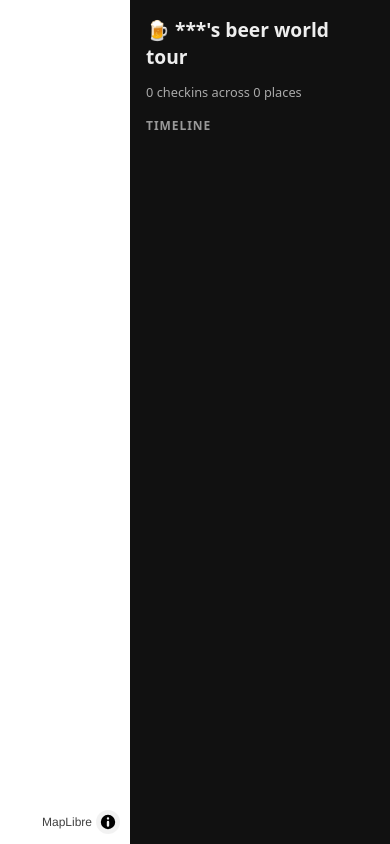
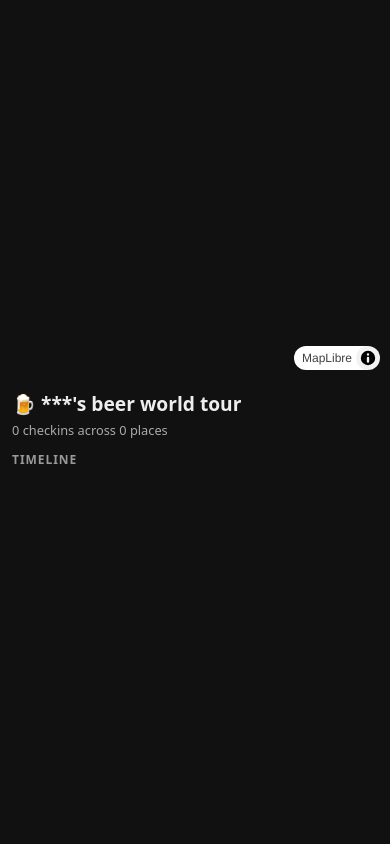
Before and after one commit to ahobsonsayers/untrakkd, a FastAPI app: page / in a window 390 px wide. Run offline with FastAPI, Linux system fonts and the light colour scheme.

Commit message:
Make map mobile-friendly and add scrubbing timeline

```diff
--- a/src/tilleytracker/templates/index.html
+++ b/src/tilleytracker/templates/index.html
@@ -7,24 +7,39 @@
   <link rel="stylesheet" href="https://unpkg.com/maplibre-gl@4.7.1/dist/maplibre-gl.css">
   <script src="https://unpkg.com/maplibre-gl@4.7.1/dist/maplibre-gl.js"></script>
   <style>
-    body { margin: 0; font-family: system-ui, sans-serif; display: flex; height: 100vh; }
+    html, body { margin: 0; height: 100%; font-family: system-ui, sans-serif; background: #111; color: #eee; }
+    body { display: flex; height: 100vh; height: 100dvh; overflow: hidden; }
     #map { flex: 1; height: 100%; }
-    #sidebar { width: 340px; overflow-y: auto; padding: 16px; box-sizing: border-box; background: #111; color: #eee; }
+    #sidebar { width: 340px; display: flex; flex-direction: column; background: #111; }
+    #header { padding: 16px 16px 8px; box-sizing: border-box; flex: none; }
     h1 { font-size: 1.2rem; margin: 0 0 4px; }
-    h2 { font-size: 0.75rem; text-transform: uppercase; letter-spacing: .08em; color: #999; margin: 16px 0 8px; }
-    .event { border-bottom: 1px solid #2a2a2a; padding: 8px 0; cursor: pointer; }
+    #count { font-size: 0.8rem; color: #aaa; margin: 0; }
+    h2 { font-size: 0.75rem; text-transform: uppercase; letter-spacing: .08em; color: #999; margin: 12px 0 0; }
+    #timeline { flex: 1; overflow-y: auto; padding: 0 16px 16px; -webkit-overflow-scrolling: touch; scroll-behavior: auto; }
+    .event { border-left: 3px solid transparent; border-bottom: 1px solid #2a2a2a; padding: 10px 8px; cursor: pointer; transition: background .15s, border-color .15s; }
     .event:hover { background: #1c1c1c; }
+    .event.active { background: #1c1c1c; border-left-color: #e65100; }
     .beer { font-weight: 600; }
     .meta { font-size: 0.8rem; color: #aaa; }
-    @media (max-width: 700px) { #sidebar { width: 260px; } }
+    .badge { display: inline-block; margin-top: 6px; font-size: 0.7rem; color: #e65100; }
+    /* Mobile: map on top, timeline scrolls below it */
+    @media (max-width: 700px) {
+      body { flex-direction: column; }
+      #map { height: 45%; flex: none; }
+      #sidebar { width: 100%; height: 55%; }
+      #header { padding: 10px 12px 6px; }
+      #timeline { padding: 0 12px 12px; }
+    }
   </style>
 </head>
 <body>
   <div id="map"></div>
   <div id="sidebar">
-    <h1>🍺 ***'s beer world tour</h1>
-    <p id="count" class="meta"></p>
-    <h2>Timeline</h2>
+    <div id="header">
+      <h1>🍺 ***'s beer world tour</h1>
+      <p id="count"></p>
+      <h2>Timeline</h2>
+    </div>
     <div id="timeline"></div>
   </div>
   <script>
@@ -73,19 +88,61 @@
     // Timeline
     const tl = document.getElementById('timeline');
     document.getElementById('count').textContent = `${EVENTS.length} checkins across ${venues.size} places`;
+    const items = [];
     for (const e of sorted) {
       const d = new Date(e.date);
       const div = document.createElement('div');
       div.className = 'event';
+      const place = e.venue || (e.city ? e.city : 'Somewhere');
       div.innerHTML = `<div class="beer">${e.beer}</div>
         <div class="brew">by ${e.brewery}</div>
         <div class="brew">${e.venue || '—'}</div>
-        <div class="meta">${d.toLocaleDateString()} ${e.city || ''}</div>`;
+        <div class="meta">${d.toLocaleDateString()} ${e.city || ''}</div>
+        ${e.lat != null && e.lng != null ? `<span class="badge">📍 ${place}</span>` : ''}`;
       if (e.lat != null && e.lng != null) {
-        div.onclick = () => map.flyTo({ center: [e.lng, e.lat], zoom: 10 });
+        div.onclick = () => flyToVenue(e, div);
       }
+      items.push({ div, e });
       tl.appendChild(div);
     }
+
+    // Shared popup
+    let popup = null;
+    function flyToVenue(e, el) {
+      map.flyTo({ center: [e.lng, e.lat], zoom: 10 });
+      setActive(el);
+      if (popup) popup.remove();
+      popup = new maplibregl.Popup({ closeButton: false, offset: 12 })
+        .setLngLat([e.lng, e.lat])
+        .setHTML(`<strong>${e.venue || e.city || 'Somewhere'}</strong><br>${e.beer} by ${e.brewery}<br>${e.date}`)
+        .addTo(map);
+    }
+
+    let activeEl = null;
+    function setActive(el) {
+      if (activeEl) activeEl.classList.remove('active');
+      activeEl = el;
+      if (el) el.classList.add('active');
+    }
+
+    // Scrubbing: as you scroll the timeline, follow him place to place.
+    let lastKey = null;
+    tl.addEventListener('scroll', () => {
+      const mid = tl.scrollTop + tl.clientHeight * 0.4;
+      let current = null;
+      for (const item of items) {
+        if (item.div.offsetTop <= mid) current = item;
+        else break;
+      }
+      if (current) {
+        const key = current.e.lat + ',' + current.e.lng;
+        setActive(current.div);
+        if (key !== lastKey) {
+          lastKey = key;
+          map.flyTo({ center: [current.e.lng, current.e.lat], zoom: 9 });
+        }
+      }
+    });
   </script>
 </body>
 </html>
```
